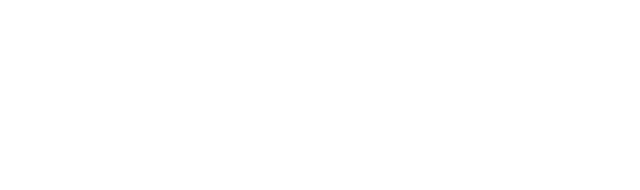
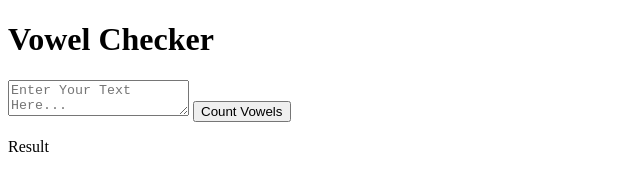
Before and after one commit to RizwanSiddiqui021/VowelCounterApp, a plain HTML site: page index.html in a window 1280 px wide. Shown: the whole page, without its empty margins (0-640 px from the left). Drawn offline with Linux system fonts and the light colour scheme.

Commit message:
created the html structure

```diff
--- a/index.html
+++ b/index.html
@@ -7,6 +7,15 @@
     <title>Vowel Counter App</title>
   </head>
   <body>
+    <div class="container">
+      <h1>Vowel Checker</h1>
+      <textarea
+        id="input-text"
+        placeholder="Enter Your Text Here..."
+      ></textarea>
+      <button onclick="checkVowels()">Count Vowels</button>
+      <p id="result">Result</p>
+    </div>
     <script src="script.js"></script>
   </body>
 </html>
```
